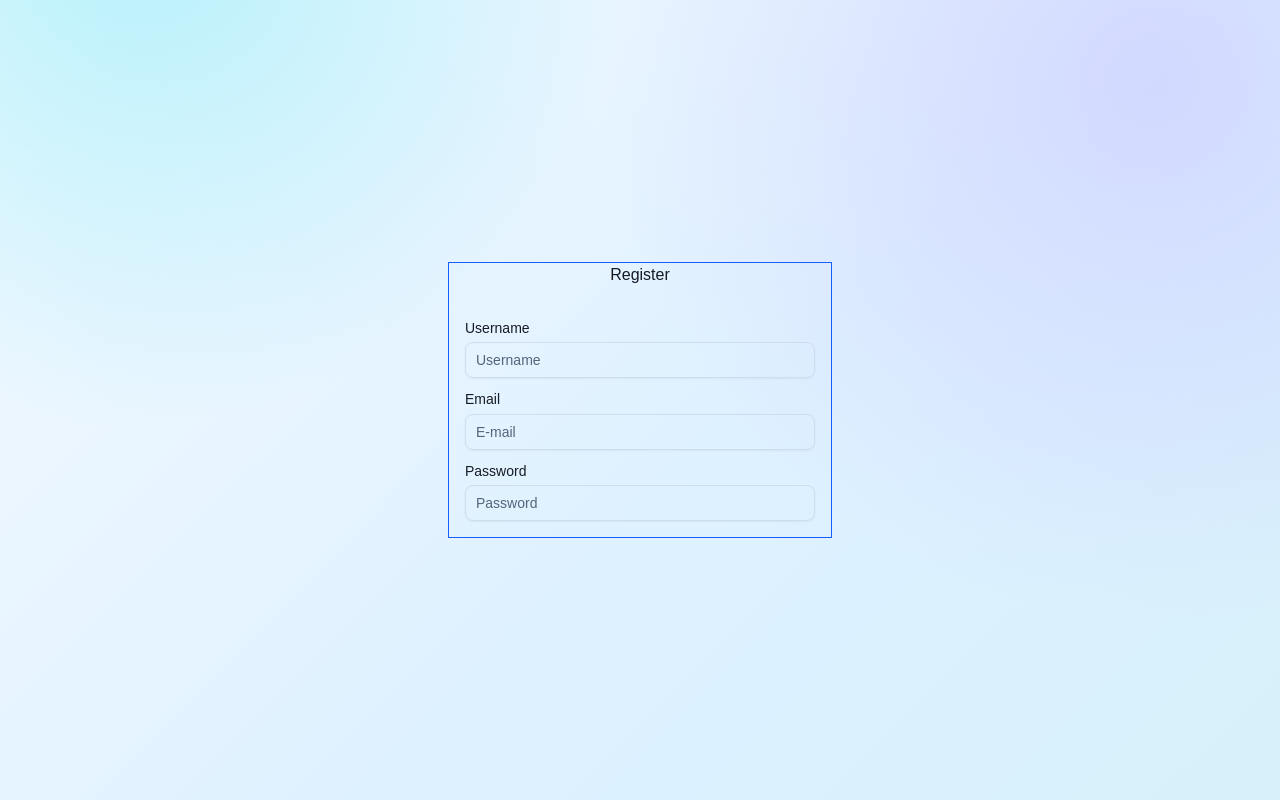
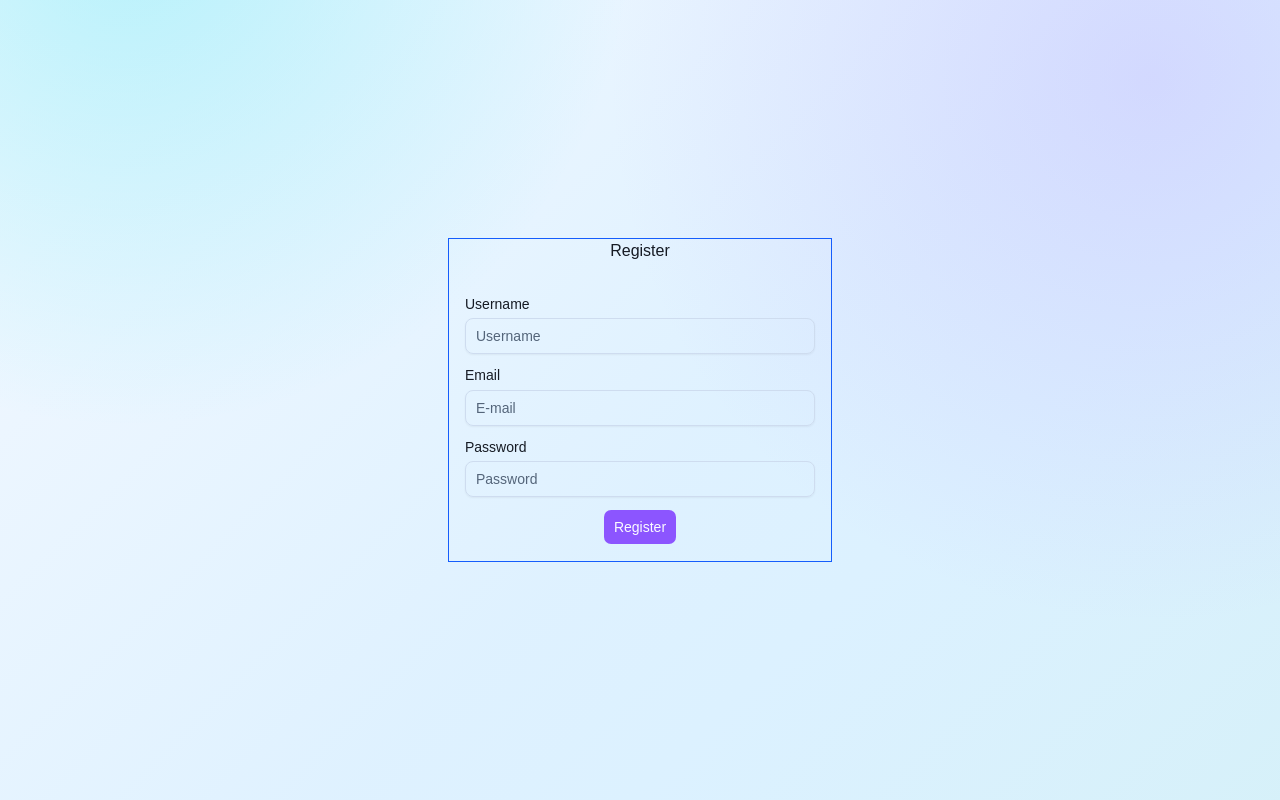
Before and after one commit to Uros-Bijelic/car-service, a React (Vite) app in the folder apps/web/: page /register in a window 1280 px wide. Built offline with nearby package versions, Linux system fonts and the light colour scheme.

Commit message:
create UI and add rhf for register page. WIP - add fetch call update inputs to support email, password...

```diff
--- a/apps/web/package.json
+++ b/apps/web/package.json
@@ -11,6 +11,7 @@
     },
     "dependencies": {
         "@fontsource-variable/raleway": "^5.2.8",
+        "@hookform/resolvers": "5.2.0",
         "@tailwindcss/vite": "^4.3.0",
         "@tanstack/react-query": "^5.100.10",
         "class-variance-authority": "^0.7.1",
@@ -25,7 +26,8 @@
         "tailwind-merge": "^3.6.0",
         "tailwindcss": "^4.3.0",
         "tslib": "^2.8.1",
-    "tw-animate-css": "^1.4.0"
+        "tw-animate-css": "^1.4.0",
+        "zod": "^4.4.3"
     },
     "devDependencies": {
         "@babel/core": "^7.29.0",
--- /dev/null
+++ b/apps/web/src/components/ui/button.tsx
@@ -0,0 +1,67 @@
+import * as React from "react"
+import { cva, type VariantProps } from "class-variance-authority"
+import { Slot } from "radix-ui"
+
+import { cn } from "@/lib/utils"
+
+const buttonVariants = cva(
+  "group/button inline-flex shrink-0 items-center justify-center rounded-md border border-transparent bg-clip-padding text-sm font-medium whitespace-nowrap transition-all outline-none select-none focus-visible:border-ring focus-visible:ring-3 focus-visible:ring-ring/50 active:not-aria-[haspopup]:translate-y-px disabled:pointer-events-none disabled:opacity-50 aria-invalid:border-destructive aria-invalid:ring-3 aria-invalid:ring-destructive/20 dark:aria-invalid:border-destructive/50 dark:aria-invalid:ring-destructive/40 [&_svg]:pointer-events-none [&_svg]:shrink-0 [&_svg:not([class*='size-'])]:size-4",
+  {
+    variants: {
+      variant: {
+        default: "bg-primary text-primary-foreground hover:bg-primary/80",
+        outline:
+          "border-border bg-background shadow-xs hover:bg-muted hover:text-foreground aria-expanded:bg-muted aria-expanded:text-foreground dark:border-input dark:bg-input/30 dark:hover:bg-input/50",
+        secondary:
+          "bg-secondary text-secondary-foreground hover:bg-secondary/80 aria-expanded:bg-secondary aria-expanded:text-secondary-foreground",
+        ghost:
+          "hover:bg-muted hover:text-foreground aria-expanded:bg-muted aria-expanded:text-foreground dark:hover:bg-muted/50",
+        destructive:
+          "bg-destructive/10 text-destructive hover:bg-destructive/20 focus-visible:border-destructive/40 focus-visible:ring-destructive/20 dark:bg-destructive/20 dark:hover:bg-destructive/30 dark:focus-visible:ring-destructive/40",
+        link: "text-primary underline-offset-4 hover:underline",
+      },
+      size: {
+        default:
+          "h-9 gap-1.5 px-2.5 in-data-[slot=button-group]:rounded-md has-data-[icon=inline-end]:pr-2 has-data-[icon=inline-start]:pl-2",
+        xs: "h-6 gap-1 rounded-[min(var(--radius-md),8px)] px-2 text-xs in-data-[slot=button-group]:rounded-md has-data-[icon=inline-end]:pr-1.5 has-data-[icon=inline-start]:pl-1.5 [&_svg:not([class*='size-'])]:size-3",
+        sm: "h-8 gap-1 rounded-[min(var(--radius-md),10px)] px-2.5 in-data-[slot=button-group]:rounded-md has-data-[icon=inline-end]:pr-1.5 has-data-[icon=inline-start]:pl-1.5",
+        lg: "h-10 gap-1.5 px-2.5 has-data-[icon=inline-end]:pr-2 has-data-[icon=inline-start]:pl-2",
+        icon: "size-9",
+        "icon-xs":
+          "size-6 rounded-[min(var(--radius-md),8px)] in-data-[slot=button-group]:rounded-md [&_svg:not([class*='size-'])]:size-3",
+        "icon-sm":
+          "size-8 rounded-[min(var(--radius-md),10px)] in-data-[slot=button-group]:rounded-md",
+        "icon-lg": "size-10",
+      },
+    },
+    defaultVariants: {
+      variant: "default",
+      size: "default",
+    },
+  }
+)
+
+function Button({
+  className,
+  variant = "default",
+  size = "default",
+  asChild = false,
+  ...props
+}: React.ComponentProps<"button"> &
+  VariantProps<typeof buttonVariants> & {
+    asChild?: boolean
+  }) {
+  const Comp = asChild ? Slot.Root : "button"
+
+  return (
+    <Comp
+      data-slot="button"
+      data-variant={variant}
+      data-size={size}
+      className={cn(buttonVariants({ variant, size, className }))}
+      {...props}
+    />
+  )
+}
+
+export { Button, buttonVariants }
--- a/apps/web/src/pages/Register.tsx
+++ b/apps/web/src/pages/Register.tsx
@@ -1,17 +1,40 @@
 import RHFInput from '@/components/RHFComponents/RHFInput';
-import { FormProvider, useForm } from 'react-hook-form';
+import { FormProvider, useForm, type SubmitHandler } from 'react-hook-form';
+import { zodResolver } from '@hookform/resolvers/zod';
+import * as z from 'zod/v4';
+import { Button } from '@/components/ui/button';
 
-type Props = {};
+const registerSchema = z.object({
+    username: z.string().min(3, 'Username must be at least 3 characters long'),
+    email: z.email('Invalid email!'),
+    password: z.string().min(6, 'Password must be at least 6 characters long!')
+});
 
-export default function Register({}: Props) {
-    const methods = useForm();
+type RegisterSchema = z.infer<typeof registerSchema>;
+
+export default function Register() {
+    const methods = useForm<RegisterSchema>({
+        resolver: zodResolver(registerSchema),
+        defaultValues: {
+            username: '',
+            email: '',
+            password: ''
+        }
+    });
+
+    const onSubmit: SubmitHandler<RegisterSchema> = (data) => {
+        console.log('data', data);
+    };
 
     return (
         <section className=" h-dvh flex-center">
             <div className="border border-blue-600 sm:w-sm max-w-2xl">
                 <h2 className="text-center mb-4">Register</h2>
                 <FormProvider {...methods}>
-                    <form action="" className="space-y-3 p-4 w-full">
+                    <form
+                        onSubmit={methods.handleSubmit(onSubmit)}
+                        className="space-y-3 p-4 w-full"
+                    >
                         <RHFInput
                             label="Username"
                             name="username"
@@ -27,6 +50,9 @@
                             name="password"
                             placeholder="Password"
                         />
+                        <div className="flex-center">
+                            <Button type="submit">Register</Button>
+                        </div>
                     </form>
                 </FormProvider>
             </div>
```
Also changed, not shown: 1 other file (tests, documents, lock files or other folders). Lines whose indentation alone changed are shown as unchanged.
